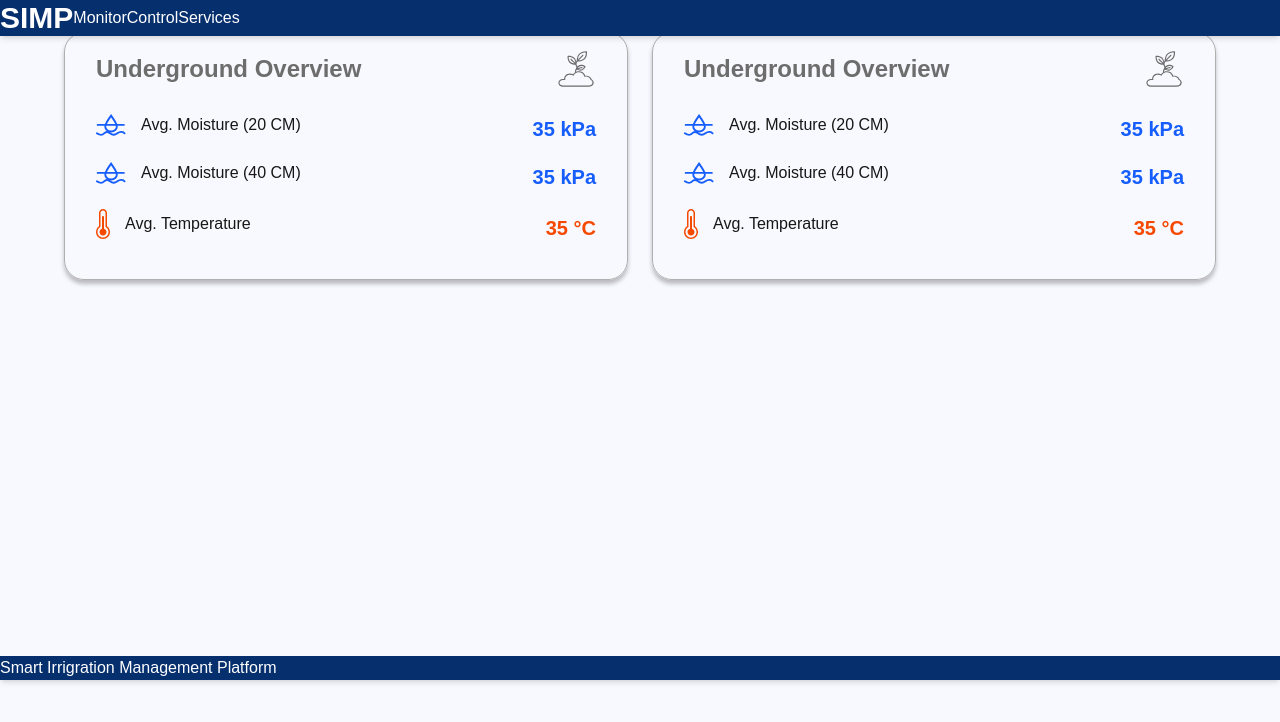
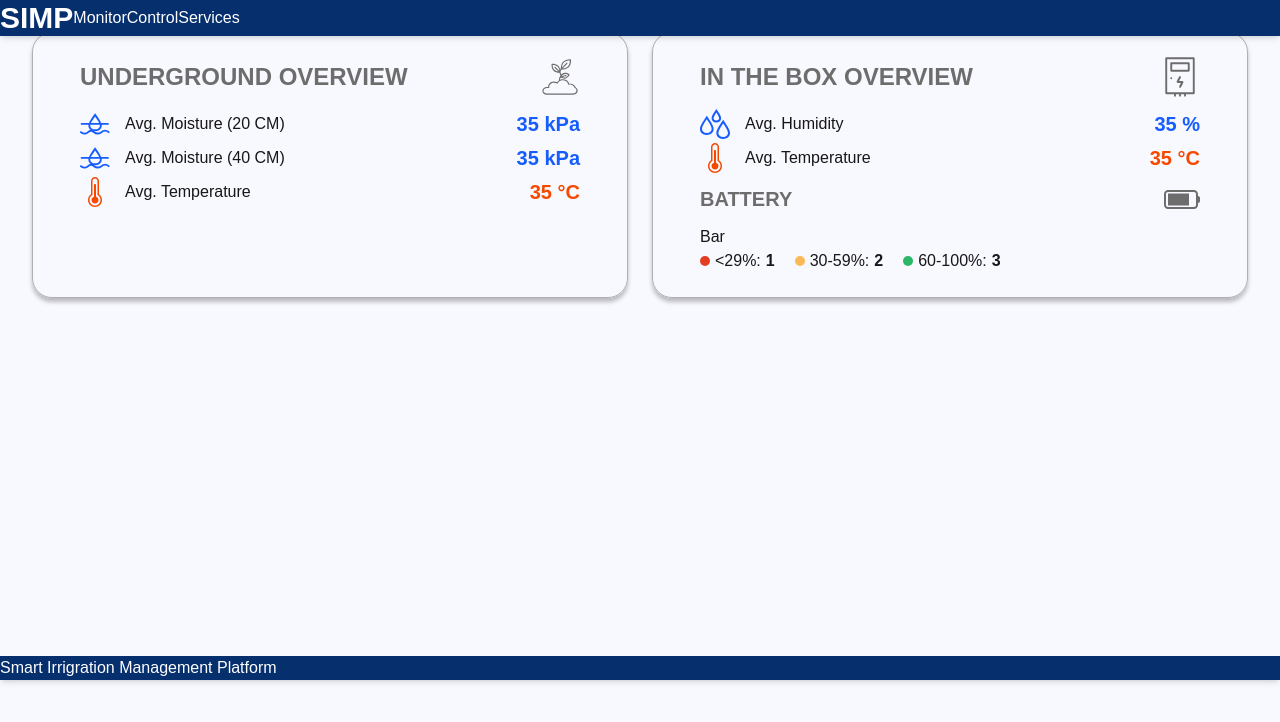
Before and after one commit to KATANA0x00/SIMP-Smart-Irrigration-Management-Platform, a Next.js app in the folder simp-dashboard/: page / in a window 1280 px wide. Shown: the top 722 px of the page. Built offline with nearby package versions, Linux system fonts and the light colour scheme; a web font is replaced by a local one.

Commit message:
add overview box in monitor page

```diff
--- a/simp-dashboard/src/app/globals.css
+++ b/simp-dashboard/src/app/globals.css
@@ -16,6 +16,9 @@
 
   --mtr-color-moisture: #155DFC;
   --mtr-color-temperature: #F54900;
+  --mtr-color-battery-red: #E43D23;
+  --mtr-color-battery-yellow: #FCB957;
+  --mtr-color-battery-green: #2AB767;
 }
 
 html,
--- a/simp-dashboard/src/app/layout.js
+++ b/simp-dashboard/src/app/layout.js
@@ -47,7 +47,7 @@ export default function RootLayout({ children }) {
           </div>
         </div>
 
-        <div className="min-h-[calc(100vh-144px)] flex justify-center px-8">
+        <div className="min-h-[calc(100vh-144px)] flex justify-center">
           <div className="w-full max-w-[1440px]">
             {children}
           </div>
--- a/simp-dashboard/src/app/page.js
+++ b/simp-dashboard/src/app/page.js
@@ -9,10 +9,12 @@ export default function Home() {
 
   return (
     <Grid className="">
+      {/* Box underground metrics */}
       <Box className="col-span-6 flex justify-center">
-        <div className="m-4 w-full max-w-[500px]">
-          <div className="w-full flex items-center place-content-between mb-6">
-            <div className="text-2xl font-bold text-(--mtr-color-overview)">
+        <div className="m-6 w-full max-w-[500px]">
+          {/* Header underground overview */}
+          <div className="w-full flex items-center place-content-between mb-3">
+            <div className="text-2xl uppercase tracking-[3] font-bold text-(--mtr-color-overview)">
               Underground Overview
             </div>
             <svg
@@ -137,48 +139,61 @@ export default function Home() {
               />
             </svg>
           </div>
-          <div>
-            <div className="w-full flex items-center place-content-between mb-4">
-              <div className="flex items-center gap-[15px] mb-2">
+          {/* List of underground metrics */}
+          <div className="flex flex-col gap-1">
+            {/* AVG. Moisture 20CM */}
+            <div className="w-full flex items-center place-content-between">
+              <div className="flex items-center gap-[15px]">
                 <img
                   src="/Icon-mois-underground-avg.svg"
                   alt="Underground Average Icon"
-                  className="w-[30px]"
+                  className="w-[30px] h-[30px]"
                 />
                 <div>Avg. Moisture (20 CM)</div>
               </div>
-              <div className="text-xl font-bold text-(--mtr-color-moisture)">35 kPa</div>
+              <div className="text-xl font-bold text-(--mtr-color-moisture)">
+                35 kPa
+              </div>
             </div>
-            <div className="w-full flex items-center place-content-between mb-4">
-              <div className="flex items-center gap-[15px] mb-2">
+            {/* AVG. Moisture 40CM */}
+            <div className="w-full flex items-center place-content-between">
+              <div className="flex items-center gap-[15px]">
                 <img
                   src="/Icon-mois-underground-avg.svg"
                   alt="Underground Average Icon"
-                  className="w-[30px]"
+                  className="w-[30px] h-[30px]"
                 />
                 <div>Avg. Moisture (40 CM)</div>
               </div>
-              <div className="text-xl font-bold text-(--mtr-color-moisture)">35 kPa</div>
+              <div className="text-xl font-bold text-(--mtr-color-moisture)">
+                35 kPa
+              </div>
             </div>
-            <div className="w-full flex items-center place-content-between mb-4">
-              <div className="flex items-center gap-[15px] mb-2">
+            {/* AVG. Temperature */}
+            <div className="w-full flex items-center place-content-between">
+              <div className="flex items-center gap-[15px]">
                 <img
                   src="/Icon-temp-avg.svg"
                   alt="Underground Average Icon"
-                  className="h-[30px]"
+                  className="h-[30px] w-[30px]"
                 />
                 <div>Avg. Temperature</div>
               </div>
-              <div className="text-xl font-bold text-(--mtr-color-temperature)">35 °C</div>
+              <div className="text-xl font-bold text-(--mtr-color-temperature)">
+                35 °C
+              </div>
             </div>
           </div>
         </div>
       </Box>
+
+      {/* Box in the box metrics */}
       <Box className="col-span-6 flex justify-center">
-        <div className="m-4 w-full max-w-[500px]">
-          <div className="w-full flex items-center place-content-between mb-6">
-            <div className="text-2xl font-bold text-(--mtr-color-overview)">
-              Underground Overview
+        <div className="m-6 w-full max-w-[500px]">
+          {/* Header underground overview */}
+          <div className="w-full flex items-center place-content-between mb-3">
+            <div className="text-2xl uppercase tracking-[3] font-bold text-(--mtr-color-overview)">
+              In the Box Overview
             </div>
             <svg
               version="1.1"
@@ -189,166 +204,126 @@ export default function Home() {
             >
               <path
                 fill="var(--mtr-color-overview)"
-                transform="translate(383.625, 29.5625)"
-                d="M0 0 C0.88 -0.02 1.76 -0.04 2.67 -0.06 C3.49 -0.06 4.31 -0.06 5.16 -0.05 C5.88 -0.06 6.6 -0.06 7.34 -0.06
-       C10.33 0.67 11.52 2.01 13.37 4.43 C13.87 6.97 13.87 6.97 13.87 9.84 C13.87 10.91 13.87 11.97 13.88 13.06
-       C13.85 14.2 13.83 15.33 13.81 16.5 C13.79 18.25 13.79 18.25 13.76 20.04 C13.12 49.73 4.74 79.91 -16.62 101.43
-       C-41 124.55 -74.12 131.06 -106.62 130.43 C-106.96 131.21 -106.96 131.21 -107.31 132
-       C-109.46 135.98 -112.27 139.52 -114.99 143.12 C-120.63 150.81 -121.53 158.00 -120.62 167.43
-       C-118.95 173.5 -115.3 178.68 -112.01 183.99 C-110.09 187.36 -108.85 190.75 -107.62 194.43
-       C-107.19 193.95 -106.77 193.46 -106.33 192.96 C-96.57 182.5 -82.81 174.36 -68.29 173.26
-       C-46.25 172.69 -25.59 176.5 -7.62 190.43 C-5.76 192.21 -5.76 192.21 -4.62 194.43
-       C-4.69 200.28 -6.76 203.99 -10 208.62 C-10.44 209.27 -10.88 209.92 -11.34 210.59
-       C-24.55 229.4 -41.52 243.29 -64.62 247.43 C-82.07 249.04 -96.85 244.01 -112.57 237.23
-       C-114.57 236.45 -116.53 235.9 -118.62 235.43 C-119.44 236.68 -120.25 237.93 -121.06 239.18
-       C-121.51 239.88 -121.96 240.57 -122.43 241.29 C-124.81 245.58 -124.87 249.83 -125.18 254.68
-       C-125.27 255.95 -125.35 257.21 -125.44 258.51 C-125.5 259.47 -125.56 260.44 -125.62 261.43
-       C-124.81 261.17 -124 260.9 -123.16 260.63 C-96.81 252.22 -70.75 253.45 -45.93 266.25
-       C-40.35 269.42 -35.45 273.2 -30.62 277.43 C-29.92 278.04 -29.22 278.64 -28.5 279.26
-       C-19.79 287.33 -13.78 298.03 -10.62 309.43 C-10.62 310.09 -10.62 310.75 -10.62 311.43
-       C-9.75 311.4 -9.75 311.4 -8.87 311.37 C15.02 310.62 36.34 314.51 54.37 331.43
-       C54.99 332 55.61 332.57 56.25 333.15 C59.85 336.83 61.97 340.59 64.04 345.24
-       C67.82 353.66 71.41 357.64 79.25 362.44 C89.63 369.07 95.62 380.67 98.37 392.43
-       C99.44 402.51 99.06 412.3 94.37 421.43 C93.92 422.3 93.48 423.18 93.01 424.07
-       C84.76 438.85 70.85 446.45 55.08 451.48 C48.8 453.01 42.37 452.71 35.94 452.69
-       C34.46 452.7 32.99 452.7 31.52 452.7 C27.49 452.72 23.46 452.71 19.44 452.71
-       C15.09 452.71 10.73 452.72 6.38 452.72 C-2.12 452.74 -10.64 452.74 -19.16 452.73
-       C-26.09 452.73 -33.01 452.73 -39.94 452.74 C-41.42 452.74 -41.42 452.74 -42.93 452.74
-       C-44.93 452.74 -46.94 452.74 -48.94 452.74 C-67.73 452.76 -86.52 452.75 -105.3 452.75
-       C-122.48 452.74 -139.66 452.75 -156.83 452.77 C-174.48 452.79 -192.12 452.8 -209.77 452.8
-       C-219.67 452.79 -229.58 452.8 -239.48 452.81 C-247.91 452.82 -256.34 452.82 -264.78 452.81
-       C-269.08 452.81 -273.37 452.81 -277.67 452.82 C-281.62 452.83 -285.56 452.82 -289.5 452.81
-       C-290.92 452.81 -292.34 452.81 -293.76 452.82 C-310.97 452.91 -325.72 448.92 -338.37 436.78
-       C-348.81 425.89 -353.04 415.22 -352.9 400.14 C-351.85 386.14 -343.96 375.36 -333.62 366.43
-       C-317.16 353.76 -298.31 354.78 -278.62 355.43 C-278.67 354.43 -278.71 353.42 -278.76 352.39
-       C-279.29 335.93 -274.59 322.53 -263.93 309.75 C-248.79 293.7 -228.58 285.71 -206.79 284.96
-       C-192.07 284.8 -178.21 287.8 -164.62 293.43 C-164.16 292.74 -163.7 292.05 -163.22 291.34
-       C-157.51 283.12 -150.92 276.11 -142.62 270.43 C-141.96 270.43 -141.3 270.43 -140.62 270.43
-       C-140.64 269.83 -140.65 269.23 -140.67 268.6 C-141.07 250.96 -140.42 236.97 -128.93 222.81
-       C-123.9 216.44 -122.94 210.12 -123.03 202.11 C-124.08 195.56 -127.32 190.1 -130.54 184.38
-       C-131.7 182.3 -132.8 180.2 -133.89 178.08 C-134.22 177.43 -134.55 176.78 -134.89 176.11
-       C-135.62 174.43 -135.62 174.43 -135.62 172.43 C-136.75 172.47 -137.89 172.52 -139.06 172.56
-       C-164.91 172.44 -191.11 164.95 -210.23 146.98 C-229.12 127.4 -235.86 100.38 -236.12 73.87
-       C-236.14 72.69 -236.16 71.5 -236.18 70.28 C-236.17 69.17 -236.16 68.07 -236.15 66.93
-       C-236.15 65.94 -236.14 64.95 -236.14 63.93 C-235.62 61.43 -235.62 61.43 -233.81 59.61
-       C-230.53 57.84 -227.32 57.99 -223.68 58.06 C-222.9 58.07 -222.11 58.08 -221.3 58.09
-       C-196.7 58.69 -171.71 64.17 -152.62 80.43 C-151.63 81.15 -150.64 81.88 -149.62 82.62
-       C-135.78 94.43 -129.81 112.66 -124.62 129.43 C-118.33 123.01 -117.72 117.36 -117.5 108.62
-       C-116.6 91.13 -113.5 75.55 -106.62 59.43 C-106.17 58.38 -105.72 57.32 -105.25 56.23
-       C-94.68 33.42 -74.8 17.29 -51.62 8.43 C-35.07 2.54 -17.5 0.26 0 0 Z
-       M-74.62 38.43 C-75.37 39.09 -76.11 39.74 -76.88 40.41 C-94.51 56.82 -101.21 82.09 -102.62 105.43
-       C-101.91 104.72 -101.2 104.01 -100.46 103.27 C-97.69 100.5 -94.91 97.74 -92.13 94.98
-       C-90.54 93.4 -88.96 91.82 -87.37 90.24 C-86.29 89.16 -85.21 88.09 -84.13 87.02
-       C-78.76 81.69 -73.46 76.36 -68.54 70.6 C-64.44 65.96 -60.09 61.56 -55.74 57.15
-       C-54.61 56 -53.49 54.84 -52.37 53.67 C-50.74 51.97 -49.09 50.3 -47.43 48.62
-       C-46.93 48.1 -46.44 47.58 -45.93 47.04 C-43.42 44.54 -41.97 43.48 -38.41 43.01
-       C-35.62 43.43 -35.62 43.43 -33.18 45.06 C-31.62 47.43 -31.62 47.43 -31.43 50.18
-       C-34.7 59.12 -44.29 66.18 -50.95 72.72 C-54.39 76.13 -57.77 79.54 -60.92 83.23
-       C-63.94 86.75 -67.16 90.03 -70.45 93.29 C-71.23 94.06 -71.23 94.06 -72.02 94.85
-       C-74.19 96.98 -76.35 99.11 -78.52 101.24 C-80.13 102.81 -81.73 104.39 -83.32 105.98
-       C-83.81 106.45 -84.3 106.92 -84.8 107.41 C-87.61 110.2 -89.74 112.95 -91.62 116.43
-       C-70.46 115.96 -49.03 108.8 -32.62 95.43 C-31.99 94.96 -31.36 94.5 -30.71 94.01
-       C-13.84 80.91 -5.98 57.08 -2.96 36.7 C-2.23 29.63 -1.92 22.53 -1.62 15.43
-       C-26.79 14.21 -55.59 21.14 -74.62 38.43 Z
-       M-221.62 73.43 C-220.9 97.96 -214.47 120.77 -196.62 138.43 C-183.82 150.21 -165.68 155.72 -148.62 156.43
-       C-152.5 151.67 -156.67 147.28 -161 142.93 C-161.52 142.4 -162.05 141.87 -162.6 141.32
-       C-165.41 138.52 -168.28 135.83 -171.28 133.25 C-176.38 128.83 -181.24 124.18 -186.05 119.46
-       C-187.1 118.44 -188.17 117.42 -189.23 116.4 C-190.8 114.92 -192.33 113.41 -193.87 111.9
-       C-194.78 111.02 -195.7 110.14 -196.64 109.23 C-199.13 105.71 -199.13 103.66 -198.62 99.43
-       C-197.06 97.43 -197.06 97.43 -194.62 96.43 C-188.92 96.5 -186.31 98.07 -182.46 101.94
-       C-181.57 102.88 -181.57 102.88 -180.66 103.85 C-179.7 104.82 -179.7 104.82 -178.72 105.81
-       C-176.7 107.88 -174.69 109.97 -172.68 112.06 C-170.68 114.12 -168.66 116.18 -166.65 118.24
-       C-165.4 119.52 -164.16 120.8 -162.92 122.09 C-159.26 125.88 -155.46 129.41 -151.45 132.83
-       C-148.54 135.38 -145.83 138.11 -143.12 140.87 C-142.58 141.41 -142.05 141.95 -141.5 142.51
-       C-140.2 143.81 -138.91 145.12 -137.62 146.43 C-136.27 142.02 -137.23 138.33 -138.25 133.93
-       C-138.43 133.13 -138.61 132.32 -138.8 131.49 C-140.41 124.8 -142.54 118.6 -145.62 112.43
-       C-146.12 111.43 -146.63 110.42 -147.14 109.39 C-156.33 92.39 -171.53 83.06 -189.62 77.43
-       C-198.46 75.19 -207.41 73.26 -216.56 73.37 C-217.52 73.38 -218.47 73.39 -219.46 73.4
-       C-220.53 73.41 -220.53 73.41 -221.62 73.43 Z
-       M-100.62 208.43 C-102.02 210.62 -102.02 210.62 -102.62 212.43 C-96.89 211.82 -91.46 210.78 -85.88 209.37
-       C-84.22 208.96 -82.56 208.55 -80.9 208.15 C-78.32 207.51 -75.74 206.87 -73.17 206.22
-       C-55.47 201.79 -55.47 201.79 -46.62 202.43 C-45.26 209.83 -45.26 209.83 -46.82 212.47
-       C-49.01 214.86 -50.41 215.26 -53.55 215.99 C-54.55 216.23 -55.55 216.47 -56.58 216.72
-       C-57.66 216.96 -58.74 217.2 -59.85 217.45 C-60.96 217.71 -62.06 217.97 -63.2 218.24
-       C-66.73 219.07 -70.27 219.88 -73.81 220.68 C-76.2 221.24 -78.6 221.8 -80.99 222.36
-       C-86.86 223.74 -92.74 225.09 -98.62 226.43 C-95.52 229.9 -92.1 230.63 -87.68 231.62
-       C-86.92 231.79 -86.16 231.96 -85.37 232.14 C-71.27 235.13 -58.42 233.26 -46.15 225.31
-       C-36.64 218.25 -29.34 210.15 -22.62 200.43 C-32.39 192.29 -48.39 188.67 -60.81 188.06
-       C-76.93 189.64 -89.53 196.85 -100.62 208.43 Z
-       M-145.37 291.12 C-149.29 295.62 -152.14 300.51 -154.71 305.87 C-156.25 308.9 -157.21 310.27 -160.4 311.57
-       C-164.58 311.39 -167.45 309.78 -171 307.75 C-188.19 298.61 -207.03 296.48 -225.8 302.12
-       C-240.54 306.99 -251.92 315.26 -260.18 328.5 C-264.23 336.76 -264.98 343.64 -264.68 352.81
-       C-264.62 354.94 -264.57 357.07 -264.53 359.21 C-264.44 360.6 -264.44 360.6 -264.44 362.03
-       C-264.62 364.43 -264.62 364.43 -266.62 367.43 C-269.38 367.83 -269.38 367.83 -272.89 367.87
-       C-274.17 367.9 -275.45 367.93 -276.78 367.95 C-278.14 367.97 -279.51 367.98 -280.87 368
-       C-298.86 368.24 -316.39 368.73 -330.23 381.83 C-336.39 388.91 -339.14 396.19 -338.93 405.56
-       C-337.88 415.29 -332.63 422.3 -325.26 428.38 C-316.82 434.64 -308.1 437.55 -297.59 437.57
-       C-295.77 437.57 -295.77 437.57 -293.91 437.58 C-292.56 437.58 -291.21 437.58 -289.86 437.58
-       C-288.43 437.58 -287 437.59 -285.56 437.59 C-281.62 437.6 -277.68 437.6 -273.74 437.61
-       C-269.49 437.61 -265.24 437.62 -260.99 437.63 C-250.72 437.65 -240.46 437.66 -230.19 437.67
-       C-225.35 437.67 -220.52 437.68 -215.68 437.68 C-199.59 437.7 -183.51 437.71 -167.42 437.72
-       C-163.25 437.72 -159.08 437.73 -154.9 437.73 C-153.35 437.73 -153.35 437.73 -151.76 437.73
-       C-134.97 437.74 -118.17 437.76 -101.38 437.8 C-84.13 437.83 -66.88 437.85 -49.63 437.85
-       C-39.94 437.85 -30.26 437.86 -20.58 437.89 C-12.33 437.91 -4.09 437.92 4.15 437.91
-       C8.36 437.9 12.56 437.9 16.76 437.92 C20.62 437.94 24.48 437.94 28.34 437.92
-       C30.38 437.92 32.41 437.94 34.45 437.95 C48.81 437.85 61.59 434.3 72.43 424.59
-       C79.96 416.69 83.1 408.06 82.89 397.21 C82.59 391.5 81.49 387.2 78.37 382.43
-       C77.88 381.68 77.4 380.92 76.9 380.14 C71.99 373.22 65.64 368.53 58.06 364.81
-       C54.26 361.45 53.43 357.54 51.77 352.83 C46.42 339.87 34.73 332.75 22.37 327.43
-       C12.2 323.67 1.19 322.66 -9.52 324.16 C-11.85 324.46 -14.15 324.61 -16.5 324.68
-       C-17.57 324.72 -17.57 324.72 -18.67 324.76 C-20.62 324.43 -20.62 324.43 -22.3 323.32
-       C-24.17 320.64 -24.41 318.15 -24.93 314.93 C-27.96 299.84 -37.16 288.89 -49.67 280.25
-       C-80.36 261.37 -120.17 264.93 -145.37 291.12 Z"
+                transform="translate(80.88, 3.86)"
+                d="M0 0 C1.89 -0.01 3.82 -0.02 3.82 -0.02 C5.23 -0.02 6.65 -0.02 8.06 -0.02 C12.53 -0.03 24.87 -0.05 38.15 -0.08
+       C70.26 -0.13 135.57 -0.2 151.87 -0.22 C204.38 -0.3 258.24 -0.37 288.5 -0.42 C314.27 -0.45 339.45 -0.48 343.81 -0.49
+       C356.02 -0.61 359.96 2.55 363.25 14.52 C363.26 16.86 363.31 46.0 363.33 62.82 C363.39 103.47 363.46 186.14 363.47 204.71
+       C363.55 271.18 363.63 341.44 363.68 379.74 C363.7 412.36 363.73 429.01 363.73 444.24 C363.75 449.76 363.74 457.25 363.77 459.43
+       C361.95 467.33 358.12 471.14 351.89 472.26 C346.25 472.25 332.95 472.23 307.31 472.21 C288.34 472.19 251.12 472.14 251.12 472.14
+       L251.43 484.26 C251.56 487.72 248.72 500.88 236.67 504.5 C230.9 502.14 228.12 499.14 227.02 488.41 L227.12 472.14
+       L187.12 472.14 L187.57 488.05 C187.68 497.24 184.72 500.88 172.67 504.5 C166.9 502.14 164.12 499.14 163.02 488.41 L163.12 472.14
+       L123.12 472.14 L123.57 488.05 C123.68 497.24 120.72 500.88 108.67 504.5 C102.9 502.14 100.12 499.14 99.02 488.07 L99.12 472.14
+       C82.9 472.27 39.43 472.51 14.2 472.67 C7.69 472.71 1.53 472.76 -9.47 469.73 C-13.19 465.74 -13.02 457.75 -13.03 447.55
+       C-13.07 426.27 -13.15 368.81 -13.22 286.14 C-13.23 267.57 -13.32 201.09 -13.39 130.84 C-13.44 92.53 -13.47 59.91 -13.49 43.26
+       C-13.51 22.51 -13.5 15.02 -13.54 12.85 C-13.44 7.23 -7.88 1.14 0 0 Z
+       M11.12 24.14 L11.12 448.14 L339.12 448.14 L339.12 24.14 L11.12 24.14 Z"
+              />
+
+              <path
+                fill="var(--mtr-color-overview)"
+                transform="translate(148.08, 67.85)"
+                d="M0 0 C2.89 -0.01 12.53 -0.04 42.09 -0.12 C82.3 -0.19 92.83 -0.2 126.7 -0.29 C161.48 -0.36 181.01 -0.41 199.38 -0.43
+       C206.12 -0.46 215.32 -0.45 218.03 -0.5 C222.3 -0.44 228.45 0.17 232.07 11.38 C232.1 14.06 232.13 20.12 232.19 30.33
+       C232.27 52.26 232.38 71.3 232.43 85.93 C232.48 92.95 232.5 102.77 232.55 105.7 C232.51 110.15 229.5 116.74 215.83 120.31
+       L212.94 120.32 C203.3 120.35 173.74 120.43 133.53 120.5 C111.71 120.52 89.13 120.59 54.35 120.67
+       C34.83 120.71 16.46 120.74 0.51 120.76 C-2.19 120.8 -12.62 117.74 -16.24 108.93
+       C-16.3 100.19 -16.36 89.98 -16.43 68.04 C-16.55 49.01 -16.64 27.36 -16.67 17.53
+       C-16.72 14.61 -16.68 10.16 -13.67 3.57 C-9.31 -0.5 -5.71 0 0 0 Z
+       M7.92 24.15 L7.92 96.15 L207.92 96.15 L207.92 24.15 L7.92 24.15 Z"
+              />
+
+              <path
+                fill="var(--mtr-color-overview)"
+                transform="translate(258.59, 243.5)"
+                d="M0 0 C5.7 2.58 8.41 5.5 9.41 17.5 C8.11 21.38 4.38 28.54 2.83 31.59
+       C-2.09 41.13 -5.41 47.64 -13.59 63.5 L6.59 63.65 C13.45 63.7 23.32 63.79 26.41 63.78
+       C34.37 63.95 38.04 66.92 41.88 78.4 C37.41 90.86 32.23 101.1 27.64 110.18
+       C21.81 121.79 17.3 130.77 10.38 144.46 C4.71 151.9 -0.15 153.16 -11.15 150.13
+       C-14.93 138.34 -9.56 124.46 -8.01 121.41 C-3.09 111.88 0.23 105.36 8.41 89.5
+       L-11.77 89.35 C-18.63 89.3 -28.5 89.21 -31.59 89.22 C-39.55 89.05 -43.22 86.08 -47.05 74.6
+       C-42.59 62.14 -37.41 51.9 -32.82 42.82 C-26.99 31.21 -22.48 22.23 -15.56 8.54
+       C-11.55 2.35 -7.43 -0.36 0 0 Z"
+              />
+
+              <path
+                fill="var(--mtr-color-overview)"
+                transform="translate(149, 260)"
+                d="M0 0 C5.39 3.79 7 7 5.95 18.96 C3.56 21.86 1.6 23.8 -2.17 24.27
+       C-13.56 21.63 -17.31 17.59 -17.36 9.55 C-15.0 3.79 -12 1 -8.28 -0.86 L0 0 Z"
               />
             </svg>
           </div>
-          <div>
-            <div className="w-full flex items-center place-content-between mb-4">
-              <div className="flex items-center gap-[15px] mb-2">
+          {/* List of underground metrics */}
+          <div className="flex flex-col gap-1 mb-3">
+            {/* AVG. Humidity */}
+            <div className="w-full flex items-center place-content-between">
+              <div className="flex items-center gap-[15px]">
                 <img
-                  src="/Icon-mois-underground-avg.svg"
+                  src="/Icon-mois-avg.svg"
                   alt="Underground Average Icon"
-                  className="w-[30px]"
+                  className="w-[30px] h-[30px]"
                 />
-                <div>Avg. Moisture (20 CM)</div>
+                <div>Avg. Humidity</div>
               </div>
-              <div className="text-xl font-bold text-(--mtr-color-moisture)">35 kPa</div>
+              <div className="text-xl font-bold text-(--mtr-color-moisture)">
+                35 %
+              </div>
             </div>
-            <div className="w-full flex items-center place-content-between mb-4">
-              <div className="flex items-center gap-[15px] mb-2">
-                <img
-                  src="/Icon-mois-underground-avg.svg"
-                  alt="Underground Average Icon"
-                  className="w-[30px]"
-                />
-                <div>Avg. Moisture (40 CM)</div>
-              </div>
-              <div className="text-xl font-bold text-(--mtr-color-moisture)">35 kPa</div>
-            </div>
-            <div className="w-full flex items-center place-content-between mb-4">
-              <div className="flex items-center gap-[15px] mb-2">
+            {/* AVG. Temperature */}
+            <div className="w-full flex items-center place-content-between">
+              <div className="flex items-center gap-[15px]">
                 <img
                   src="/Icon-temp-avg.svg"
                   alt="Underground Average Icon"
-                  className="h-[30px]"
+                  className="h-[30px] w-[30px]"
                 />
                 <div>Avg. Temperature</div>
               </div>
-              <div className="text-xl font-bold text-(--mtr-color-temperature)">35 °C</div>
+              <div className="text-xl font-bold text-(--mtr-color-temperature)">
+                35 °C
+              </div>
+            </div>
+          </div>
+          <div>
+            {/* Header battery */}
+            <div className="w-full flex items-center place-content-between mb-3">
+              <div className="text-xl uppercase tracking-[3] font-bold text-(--mtr-color-overview)">
+                Battery
+              </div>
+              <svg
+                width="36"
+                height="19"
+                viewBox="0 0 36 19"
+                fill="none"
+                xmlns="http://www.w3.org/2000/svg"
+              >
+                <path
+                  fill="var(--mtr-color-overview)"
+                  d="M30 0C32.2091 0 34 1.79086 34 4V6C35.1046 6 36 6.89543 36 8V11C36 12.0357 35.2128 12.887 34.2041 12.9893L34 13V15C34 17.2091 32.2091 19 30 19H4C1.79086 19 1.61066e-08 17.2091 0 15V4C0 1.79086 1.79086 8.0532e-09 4 0H30ZM4 2C2.89543 2 2 2.89543 2 4V15C2 16.1046 2.89543 17 4 17H30C31.1046 17 32 16.1046 32 15V4C32 2.89543 31.1046 2 30 2H4ZM25 15.5H4V3.5H25V15.5Z"
+                />
+              </svg>
+            </div>
+            <div>Bar</div>
+            <div className="w-full flex items-center gap-[20px]">
+              <div className="flex items-center gap-[5px]">
+                <div className="w-[10px] h-[10px] bg-(--mtr-color-battery-red) rounded-full"></div>
+                <div>&lt;29%:</div>
+                <div className="font-bold">1</div>
+              </div>
+              <div className="flex items-center gap-[5px]">
+                <div className="w-[10px] h-[10px] bg-(--mtr-color-battery-yellow) rounded-full"></div>
+                <div>30-59%:</div>
+                <div className="font-bold">2</div>
+              </div>
+              <div className="flex items-center gap-[5px]">
+                <div className="w-[10px] h-[10px] bg-(--mtr-color-battery-green) rounded-full"></div>
+                <div>60-100%:</div>
+                <div className="font-bold">3</div>
+              </div>
             </div>
           </div>
         </div>
       </Box>
-      {/* <div>I'm on top</div>
-      <div className="mt-8 flex flex-col gap-4">
-        <Dropdown
-          lists={["Node A", "Node B", "Node C", "Gateway 1"]}
-          value={selectedNodes}
-          onChange={setSelectedNodes}
-          placeholder="Select Node"
-          className='w-64'
-        />
-      </div> */}
     </Grid>
   );
 }
--- a/simp-dashboard/src/components/Box.jsx
+++ b/simp-dashboard/src/components/Box.jsx
@@ -2,7 +2,7 @@ import React from 'react';
 
 const Box = ({ children, className = '' }) => {
   return (
-    <div className={`w-full max-w-[720px] min-w-0 border border-(--mtr-gray) rounded-[20px] shadow-[0px_4px_4px_rgba(0,0,0,0.25)] ${className}`}>
+    <div className={`w-full max-w-[720px] min-w-0 mx-auto border border-(--mtr-gray) rounded-[20px] shadow-[0px_4px_4px_rgba(0,0,0,0.25)] ${className}`}>
       {children}
     </div>
   );
--- a/simp-dashboard/src/components/Grid.jsx
+++ b/simp-dashboard/src/components/Grid.jsx
@@ -2,7 +2,7 @@ import React from 'react';
 
 const Grid = ({ children, className = '' }) => {
   return (
-    <div className={`max-w-[1440px] grid grid-cols-12 gap-6 m-8 justify-items-stretch align-items-stretch ${className}`}>
+    <div className={`max-w-[1440px] grid grid-cols-2 md:grid-cols-4 xl:grid-cols-12 gap-6 m-8 justify-items-stretch align-items-stretch ${className}`}>
       {children}
     </div>
   );
```
Also changed, not shown: simp-dashboard/public/electric.svg.
